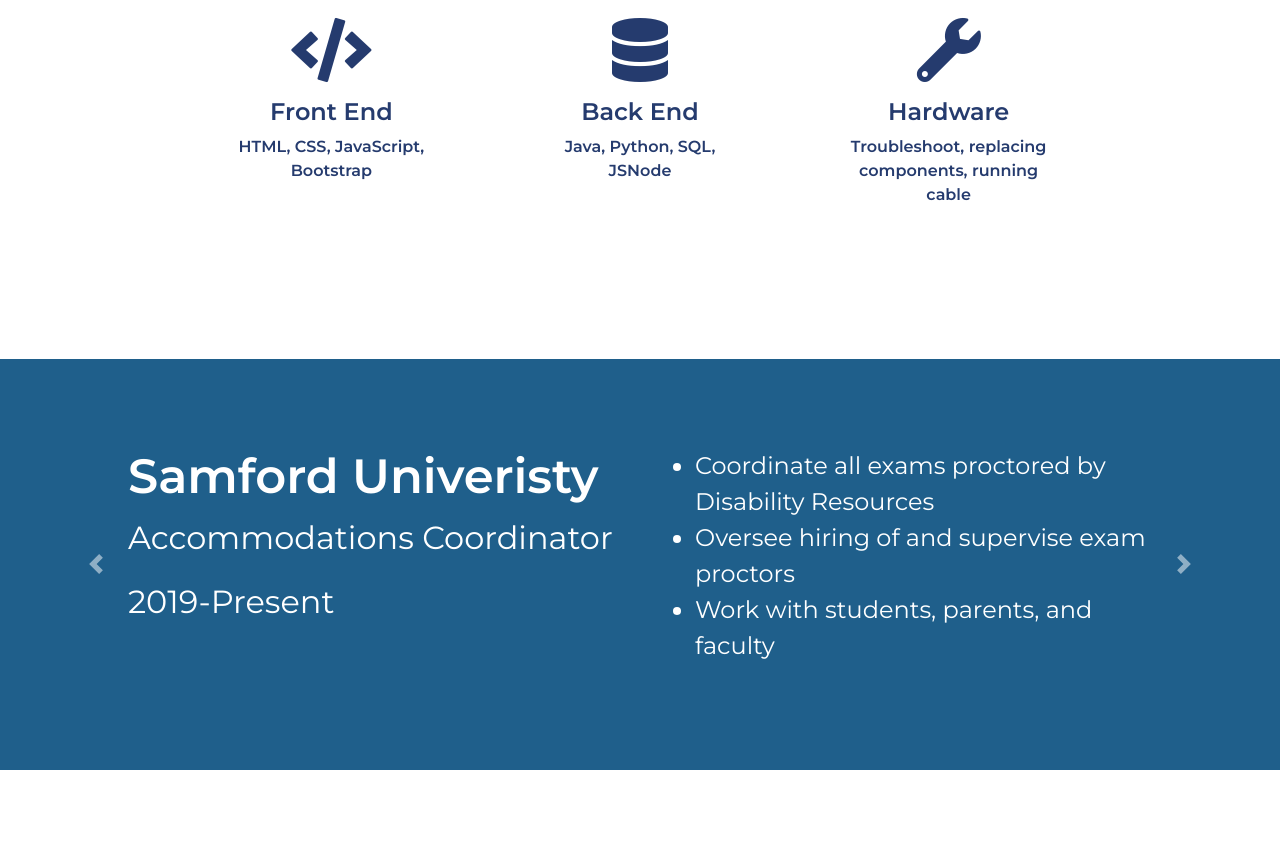
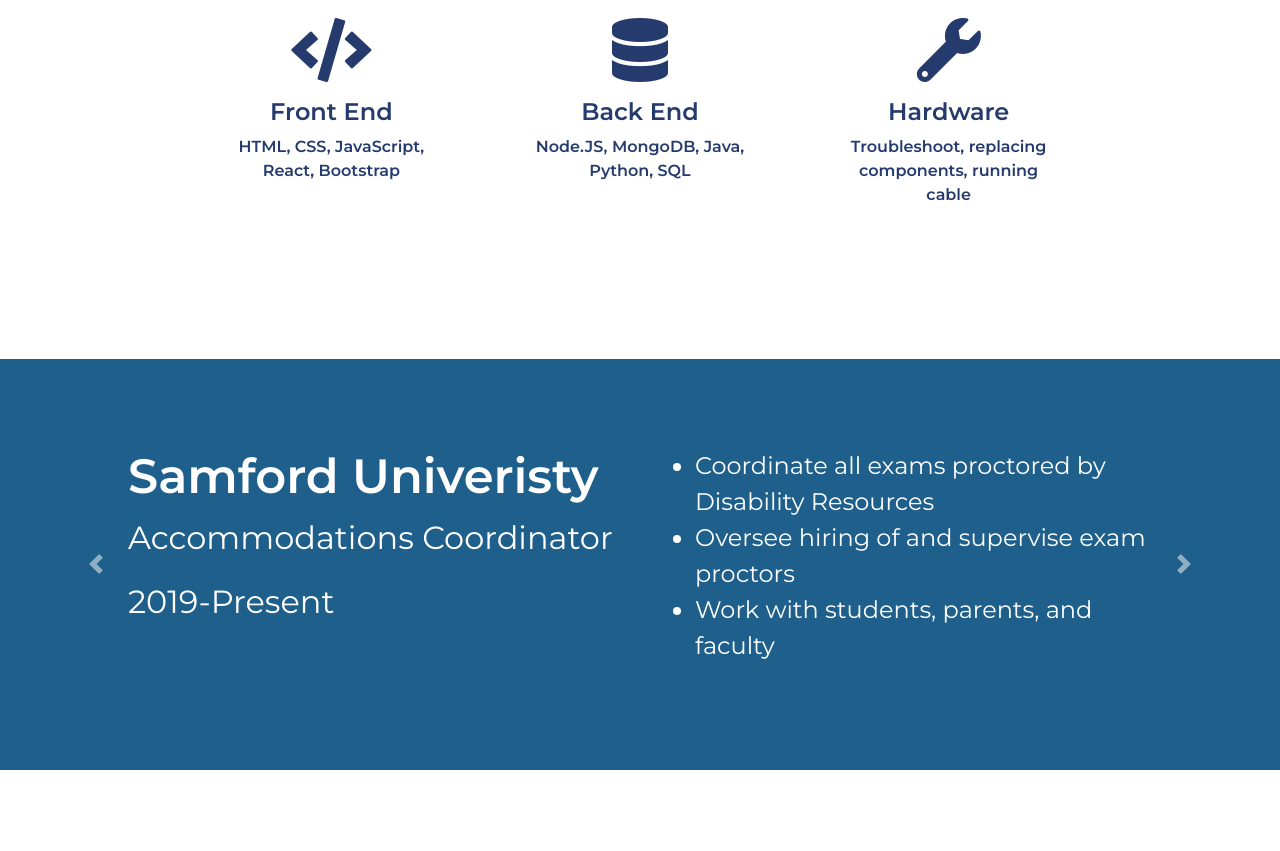
Before and after one commit to cbsdesiple/resume-website, a plain HTML site: page index.html in a window 1280 px wide. Shown: the part 780-1631 px from the top of the page. Drawn offline with nearby package versions, Linux system fonts and the light colour scheme.

Commit message:
update skills

```diff
--- a/index.html
+++ b/index.html
@@ -78,13 +78,13 @@
       <div class="feature-box col-lg-4">
         <i class="icon fas fa-code fa-4x"></i>
         <h3 class="skills-headings">Front End</h3>
-        <p class="skills-text">HTML, CSS, JavaScript, Bootstrap</p>
+        <p class="skills-text">HTML, CSS, JavaScript, React, Bootstrap</p>
       </div>
 
       <div class="feature-box col-lg-4">
         <i class="icon fas fa-database fa-4x"></i>
         <h3 class="skills-headings">Back End</h3>
-        <p class="skills-text">Java, Python, SQL, JSNode</p>
+        <p class="skills-text">Node.JS, MongoDB, Java, Python, SQL</p>
       </div>
 
       <div class="feature-box col-lg-4 ">
```
